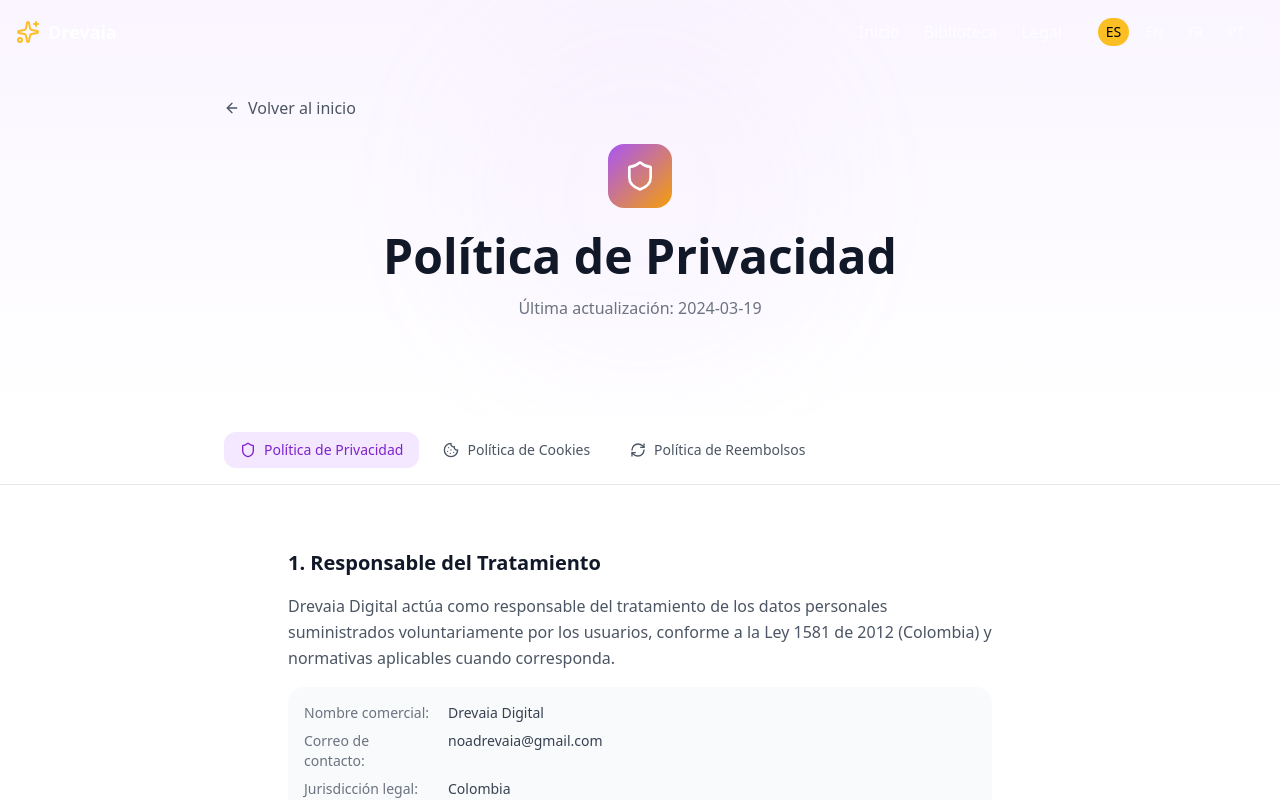
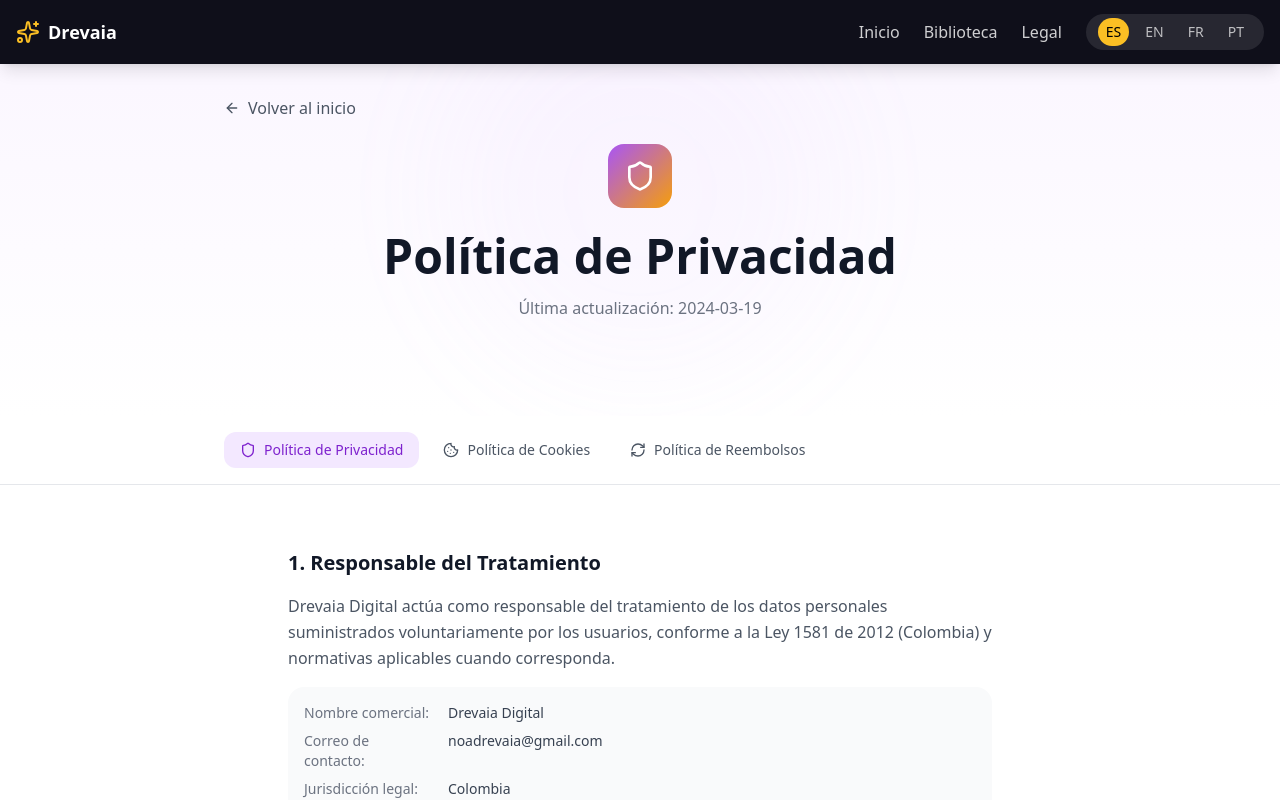
Before and after one commit to Drevaia-Digital/drevaia-app, a React (Vite) app: page /legal in a window 1280 px wide. Shown: the top 800 px of the page. Built offline with nearby package versions, Linux system fonts and the light colour scheme.

Commit message:
fix: navbar fijo elimina fondo inconsistente

```diff
--- a/src/sections/Navigation.tsx
+++ b/src/sections/Navigation.tsx
@@ -5,20 +5,11 @@ import { useLanguage } from '@/context/LanguageContext';
 
 export function Navigation(_: any) {
   const { language, setLanguage } = useLanguage();
-  const [isScrolled, setIsScrolled] = useState(false);
   const [open, setOpen] = useState(false);
   const [isMobile, setIsMobile] = useState(false);
   const location = useLocation();
 
   // Scroll navbar
-  useEffect(() => {
-    const handleScroll = () => {
-      setIsScrolled(window.scrollY > 40);
-    };
-
-    window.addEventListener('scroll', handleScroll);
-    return () => window.removeEventListener('scroll', handleScroll);
-  }, []);
 
   // Detectar móvil correctamente
   useEffect(() => {
@@ -44,9 +35,7 @@ export function Navigation(_: any) {
 return (
   <nav
     className={`fixed top-0 left-0 right-0 z-50 transition-all duration-500 ${
-      isScrolled
-        ? 'bg-purple-900/90 backdrop-blur-md shadow-lg'
-        : 'bg-transparent'
+      'bg-[#0f0f1a] backdrop-blur-md shadow-lg'
     }`}
   >
     <div className="max-w-7xl mx-auto px-4 flex items-center justify-between h-16">
```
Also changed, not shown: 4 other files (tests, documents, lock files or other folders).
